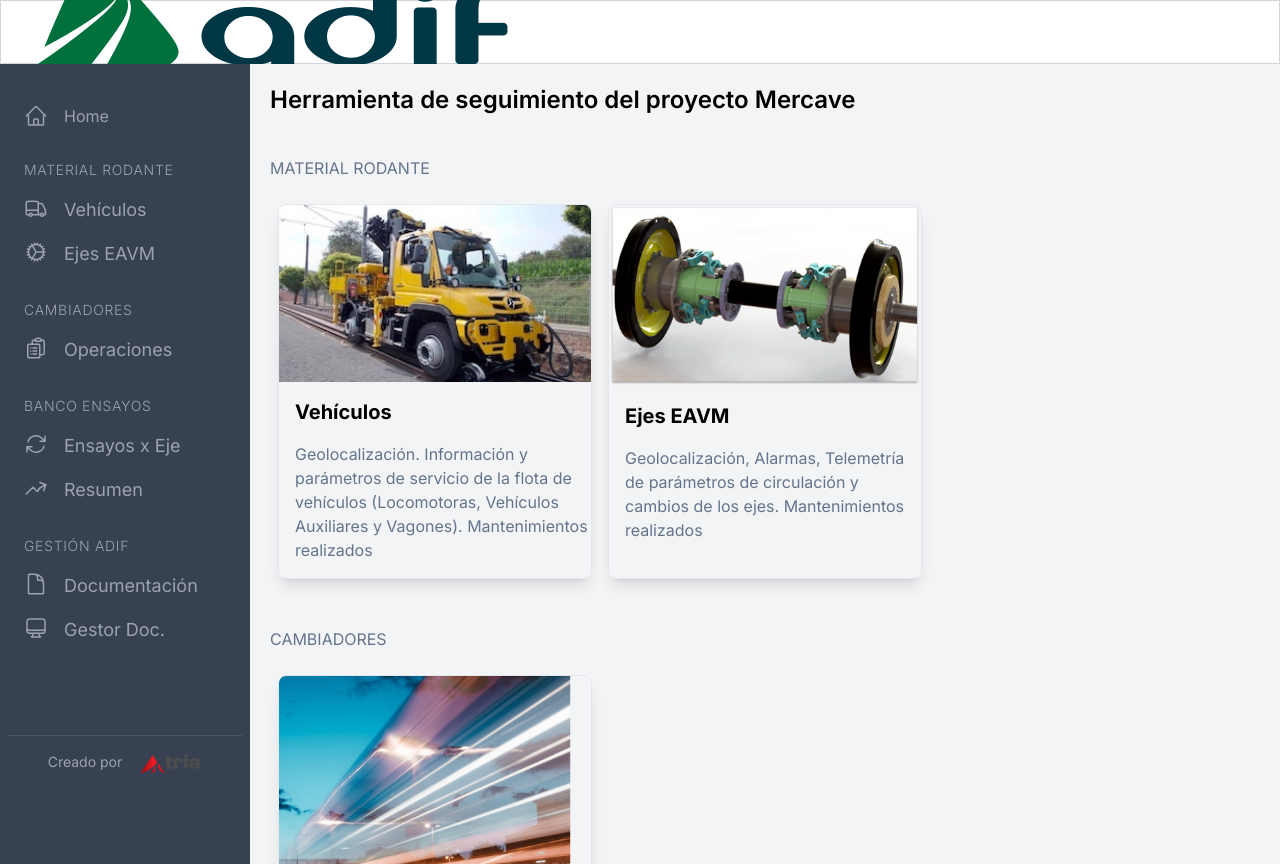
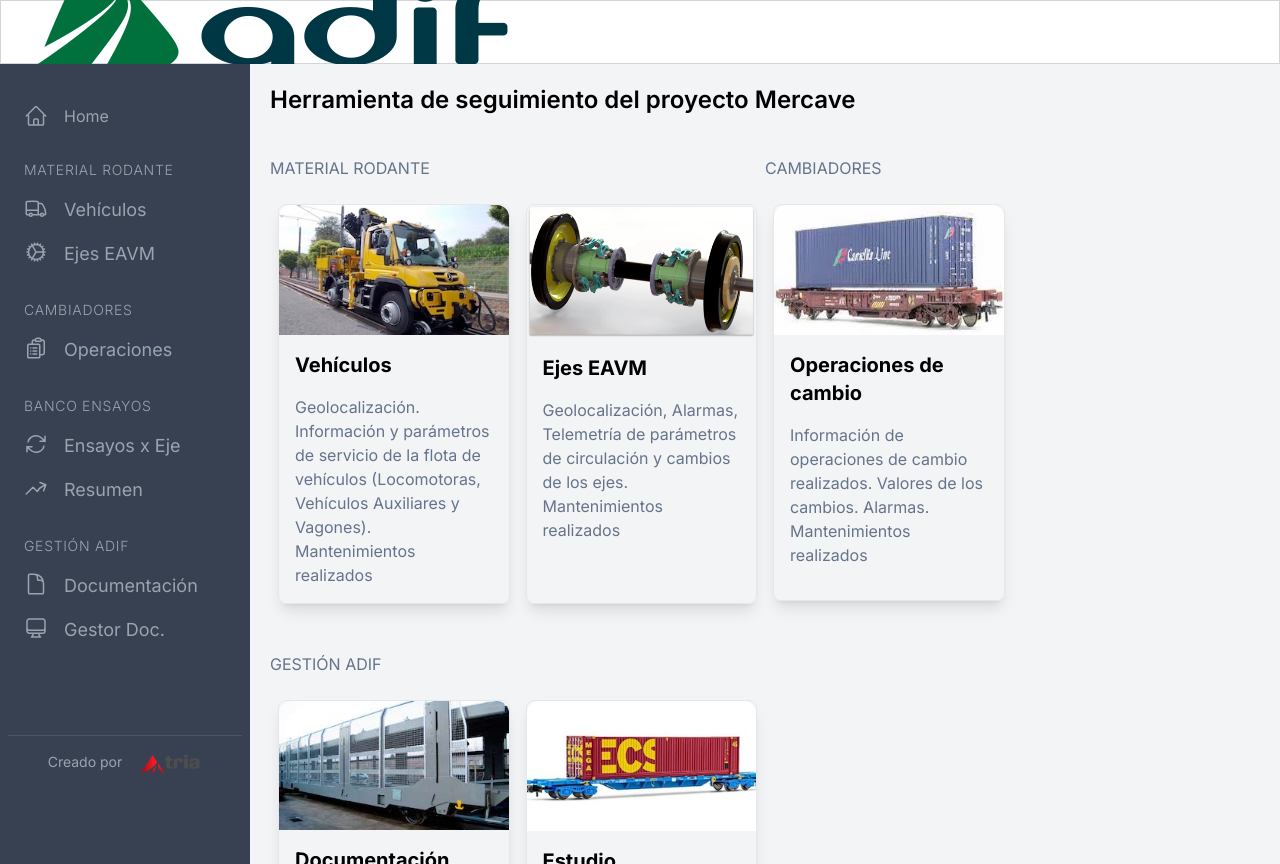
Before and after one commit to FpanosGithub/next-mercave-03, a Next.js app: page / in a window 1280 px wide. Built offline with nearby package versions, Linux system fonts and the light colour scheme.

Commit message:
Home casi terminado

```diff
--- a/app/(Usuario)/page.tsx
+++ b/app/(Usuario)/page.tsx
@@ -2,23 +2,29 @@
 
 export default function Home() {
   return (
-    <div className="flex flex-col h-screen justify-between p-5 overflow-y-auto">
+    <div className="flex flex-col h-screen p-5 justify-between overflow-y-auto">
       <h1 className='text-2xl font-semibold'>Herramienta de seguimiento del proyecto Mercave</h1>
       <div className="flex place-items-center">
+        <div className='grid sm:grid-cols-1 md:grid-cols-3 lg:grid-cols-2 lg:p-0'>
           <div>
             <h2 className='text-slate-500 pt-10 pb-4'>MATERIAL RODANTE</h2>
-          <div className='grid grid-cols-3 md:grid-cols-3 lg:grid-cols-3 lg:p-0'>
+            <div className='grid sm:grid-cols-1 md:grid-cols-3 lg:grid-cols-2'>
               <Card enlace="Vehiculos" titulo="Vehículos" descripcion="Geolocalización. Información y parámetros de servicio de la flota de vehículos (Locomotoras, Vehículos Auxiliares y Vagones). Mantenimientos realizados" imagen="/imagenes/vehiculos/unimog.jpg"/>
               <Card enlace="EAVMs" titulo="Ejes EAVM" descripcion="Geolocalización, Alarmas, Telemetría de parámetros de circulación y cambios de los ejes. Mantenimientos realizados" imagen="/imagenes/ejes/eje.png"/>
             </div>
+          </div>
+          <div>
             <h2 className='text-slate-500 pt-10 pb-4'>CAMBIADORES</h2>
-          <div className='grid grid-cols-3 md:grid-cols-3 lg:grid-cols-3 lg:p-0'>
-            <Card enlace="#" titulo="Operaciones de cambio" descripcion="Información de operaciones de cambio realizados. Valores de los cambios. Alarmas. Mantenimientos realizados" imagen="/imagenes/varios/power.png"/>
+            <div className='grid sm:grid-cols-1 md:grid-cols-3 lg:grid-cols-2 h-5/6'>
+              <Card enlace="#" titulo="Operaciones de cambio" descripcion="Información de operaciones de cambio realizados. Valores de los cambios. Alarmas. Mantenimientos realizados" imagen="/imagenes/vehiculos/portacontenedores1.jpeg"/>
             </div>
+          </div>
+          <div>
             <h2 className='text-slate-500 pt-10 pb-4'>GESTIÓN ADIF</h2>
-          <div className='grid grid-cols-3 md:grid-cols-3 lg:grid-cols-3 lg:p-0'>
-            <Card enlace="/Documentacion/General" titulo="Documentación Técnica" descripcion="Memorias técnicas y planos de las distintas versiones de ejes y de los vehículos" imagen="/imagenes/vehiculos/portaautos.jpg"/>
-            <Card enlace="/gestor_documentacion" titulo="Estudio" descripcion="Herramienta de Gestión Documental" imagen="/imagenes/vehiculos/portabobinas.jpg"/>
+            <div className='grid sm:grid-cols-1 md:grid-cols-3 lg:grid-cols-2'>
+              <Card enlace="Documentacion/General" titulo="Documentación Técnica" descripcion="Memorias técnicas y planos de las distintas versiones de ejes y de los vehículos" imagen="/imagenes/vehiculos/portaautos.jpg"/>
+              <Card enlace="gestor_documentacion" titulo="Estudio" descripcion="Herramienta de Gestión Documental" imagen="/imagenes/vehiculos/portacontenedores2.jpg"/>
+            </div>
           </div>
         </div>
       </div>
--- a/components/Card.jsx
+++ b/components/Card.jsx
@@ -4,11 +4,11 @@
 export default function Card({enlace, titulo, descripcion, imagen}) {
 return(
 
-    <div className='border border-gray-200 m-2 rounded-lg shadow-lg overflow-hidden flex flex-col'>
+    <div className='border m-2 rounded-lg shadow-lg overflow-hidden flex flex-col'>
         <Link href={`/${enlace}`}>
-            <Image width={650} height={340} alt={titulo} src={imagen}  />
+            <Image width={650} height={650} alt={titulo} src={imagen} className="object-cover rounded-t-xl" />
             <h1 className='text-xl font-bold p-4'>{titulo}</h1>
-            <p className="text-slate-500 pl-4 pb-4">{descripcion}</p>
+            <p className="text-slate-500 pl-4 pb-4 pr-4">{descripcion}</p>
         </Link>
     </div>
 )
```
Lines whose indentation alone changed are shown as unchanged.
